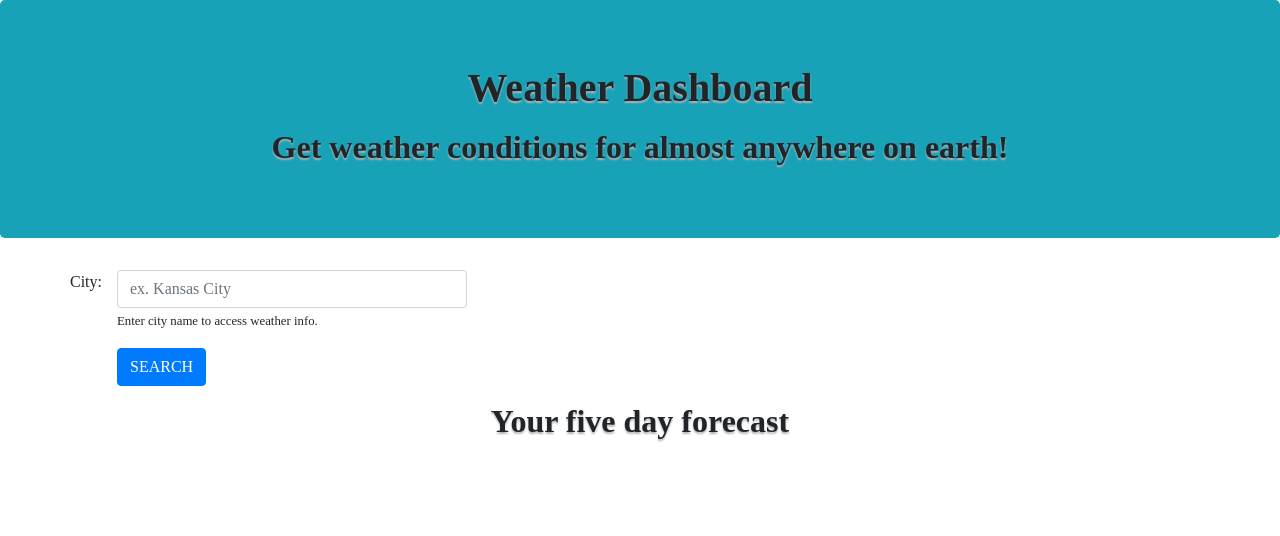
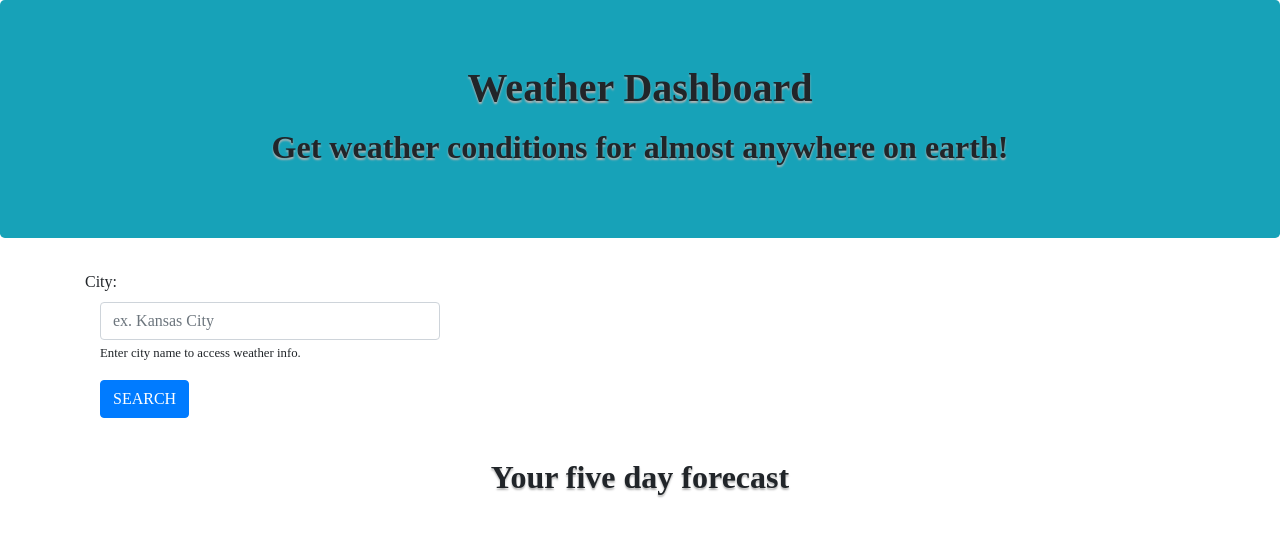
Before and after one commit to ratalla816/weather-dashboard, a plain HTML site: page index.html in a window 1280 px wide. Drawn offline with nearby package versions, Linux system fonts and the light colour scheme.

Commit message:
resized columns

```diff
--- a/assets/css/style.css
+++ b/assets/css/style.css
@@ -1,6 +1,6 @@
 body {
 	font-family: ui-sans-serif;
-  }
+ }
 
 
 
--- a/index.html
+++ b/index.html
@@ -23,13 +23,14 @@
       </div>
           <div class="container">
            <form id="form-submit">
-            <div class="form-group row">
+            <div class="form-group">
               <label>City:  </label>
-              <div class="col-sm-4">
+              <div class="col-4">
               <input type="text" class="form-control" id="city" placeholder="ex. Kansas City">
               <small class="form-text">Enter city name to access weather info.</small>
               <button type="submit" class="btn btn-primary mt-3">SEARCH</button>
-             </div>
+              </div>
+<br>
           </form>
           <p id="city-name"></p>
           <p id="city-weather"></p>
```
Also changed, not shown: assets/images/lightning.jpg (added).
